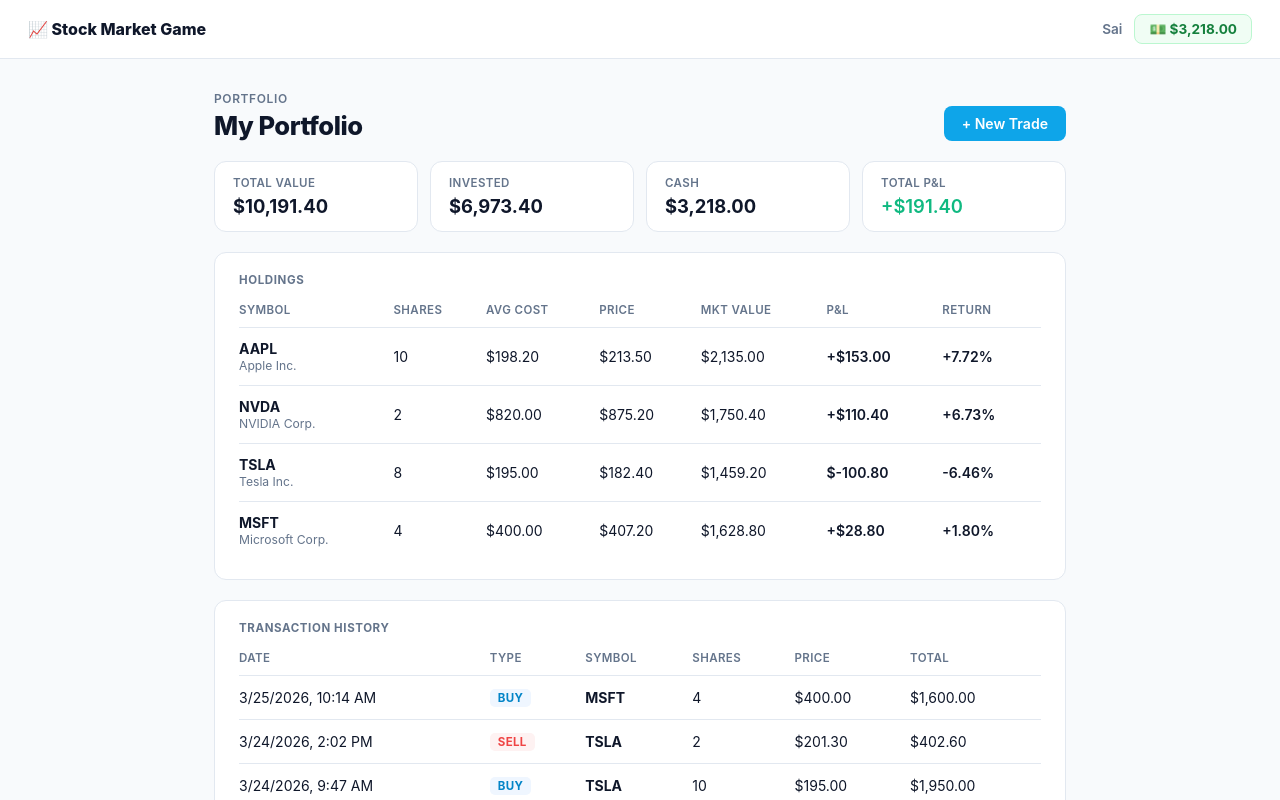
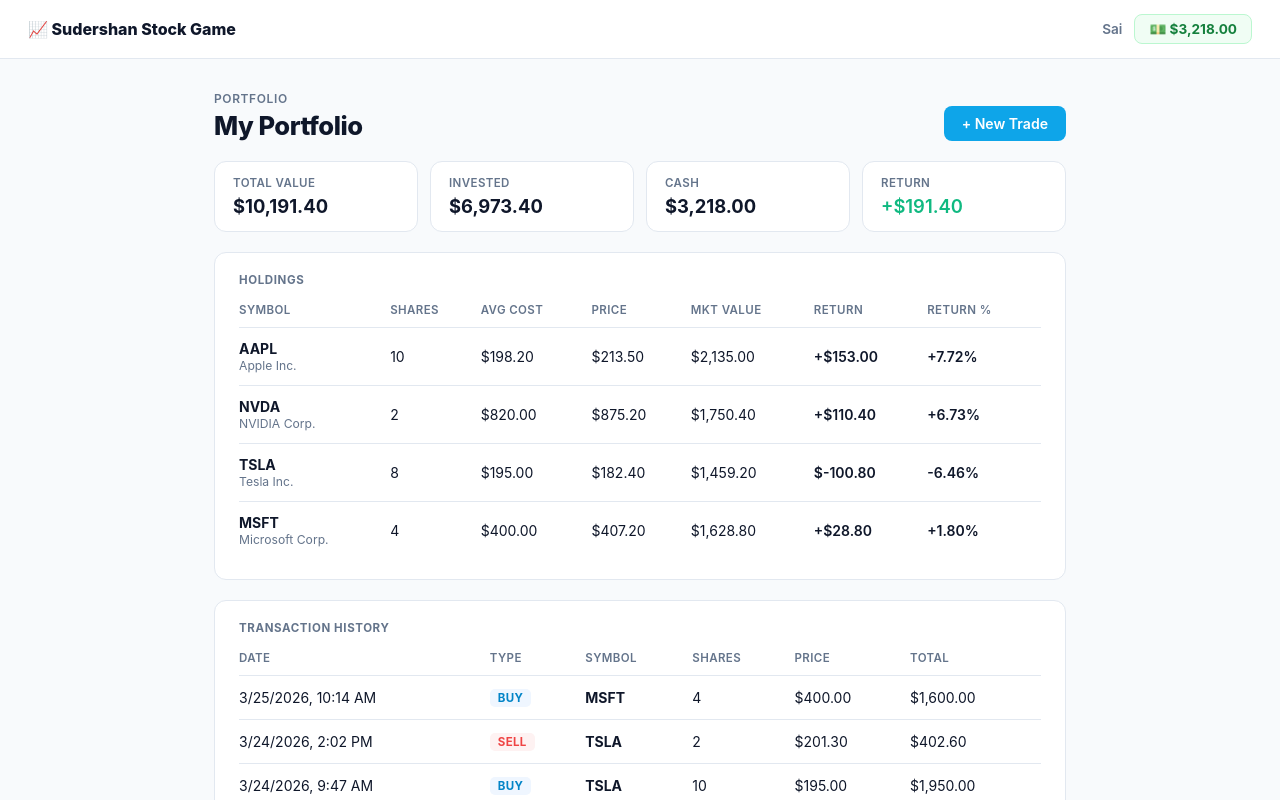
Before and after one commit to sunkam96/stockgame, a React (Vite) app: page / in a window 1280 px wide. Shown: the top 800 px of the page. Built offline with nearby package versions, Linux system fonts and the light colour scheme.

Commit message:
minor tweaks to headers

```diff
--- a/src/App.jsx
+++ b/src/App.jsx
@@ -35,7 +35,7 @@
 
       {/* TOP NAV */}
       <header className="topbar">
-        <span className="topbar-logo">📈 Stock Market Game</span>
+        <span className="topbar-logo">📈 Sudershan Stock Game</span>
         <div className="topbar-right">
           <span className="topbar-user">Sai</span>
           <span className="topbar-cash">💵 ${fmt(cash)}</span>
@@ -68,7 +68,7 @@
             <div className="stat-v">${fmt(cash)}</div>
           </div>
           <div className="stat">
-            <div className="stat-k">Total P&amp;L</div>
+            <div className="stat-k">Return</div>
             <div className={`stat-v ${totalPL >= 0 ? 'up' : 'down'}`}>
               {totalPL >= 0 ? '+' : ''}${fmt(totalPL)}
             </div>
@@ -86,8 +86,8 @@
                 <th>Avg Cost</th>
                 <th>Price</th>
                 <th>Mkt Value</th>
-                <th>P&amp;L</th>
                 <th>Return</th>
+                <th>Return %</th>
               </tr>
             </thead>
             <tbody>
```
